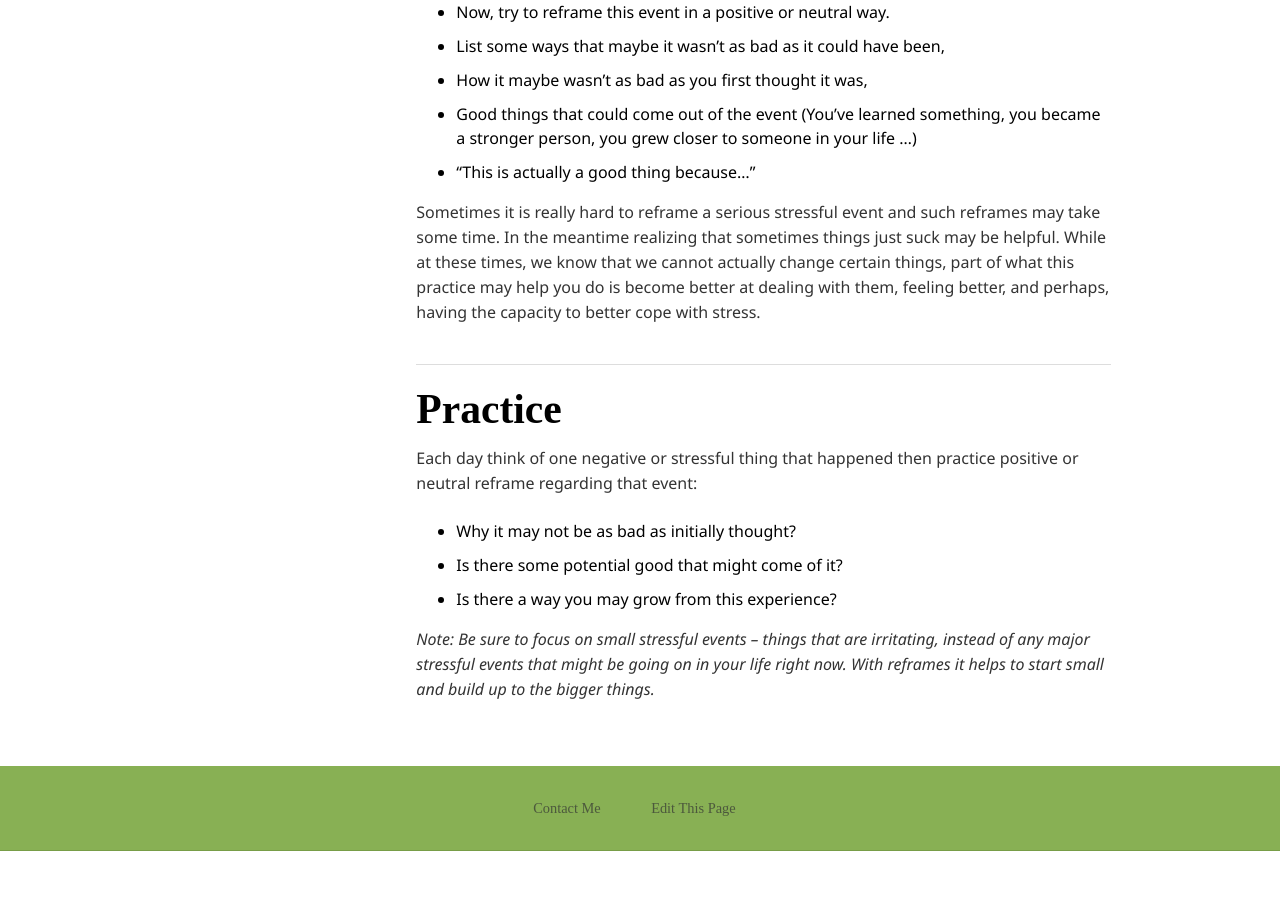
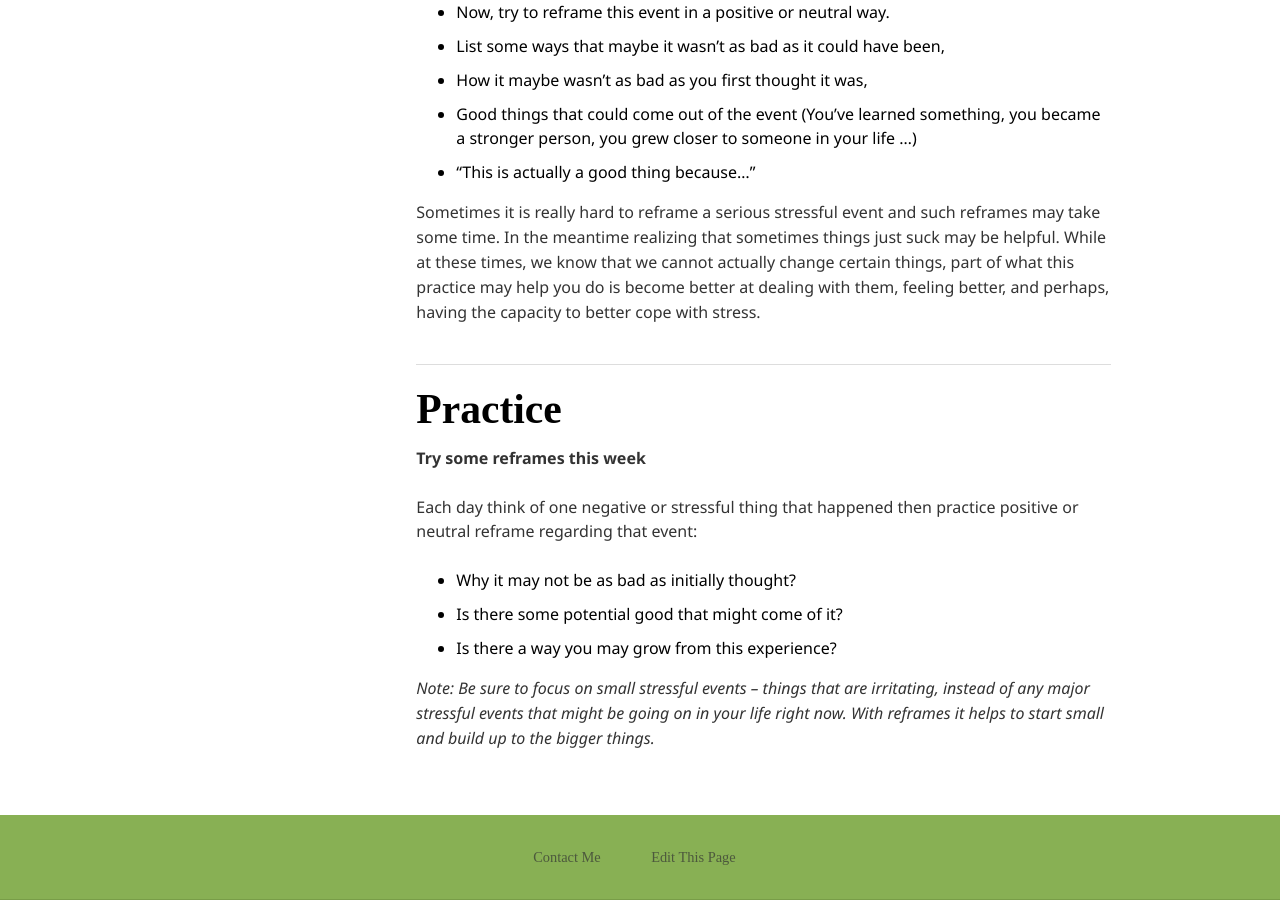
Before and after one commit to mtorres253/mtorres253.github.io, a Jekyll site: the page built from chapt-7/index.md, in a window 1280 px wide and 900 px high, scrolled down 2184 px. Built offline with Jekyll 4.4.1, drawn with Linux system fonts in a browser that asks for light colours; nearby versions of some CDN libraries; some web fonts are replaced; before the commit the page ends 3035 px from its top, so only the background shows below that.

Commit message:
Update index.md

```diff
--- a/chapt-7/index.md
+++ b/chapt-7/index.md
@@ -51,6 +51,8 @@ Sometimes it is really hard to reframe a serious stressful event and such refram
 
 <hr/>
 # Practice
+ **Try some reframes this week**
+
 Each day think of one negative or stressful thing that happened then practice positive or neutral reframe regarding that event:
 
 - Why it may not be as bad as initially thought?
```
